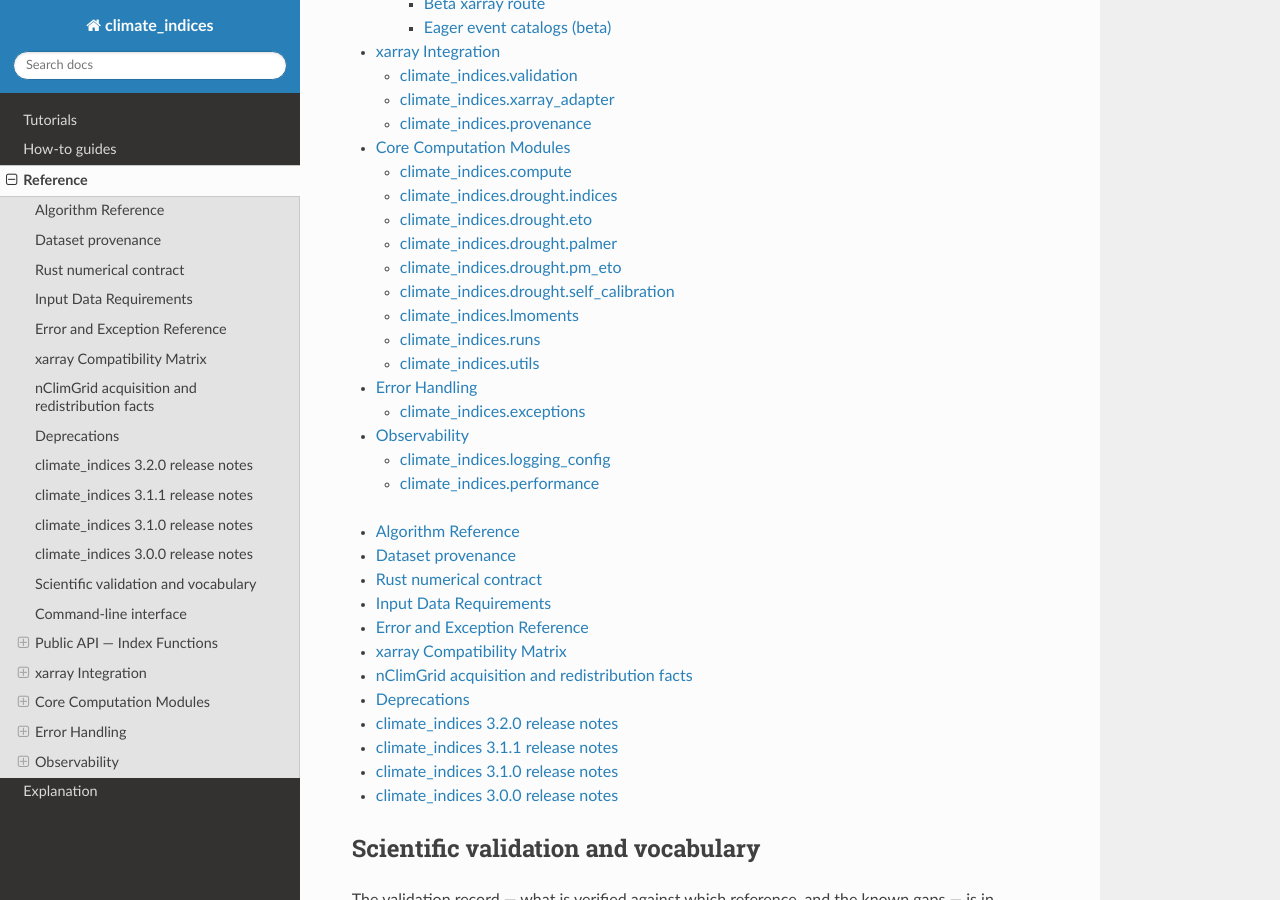
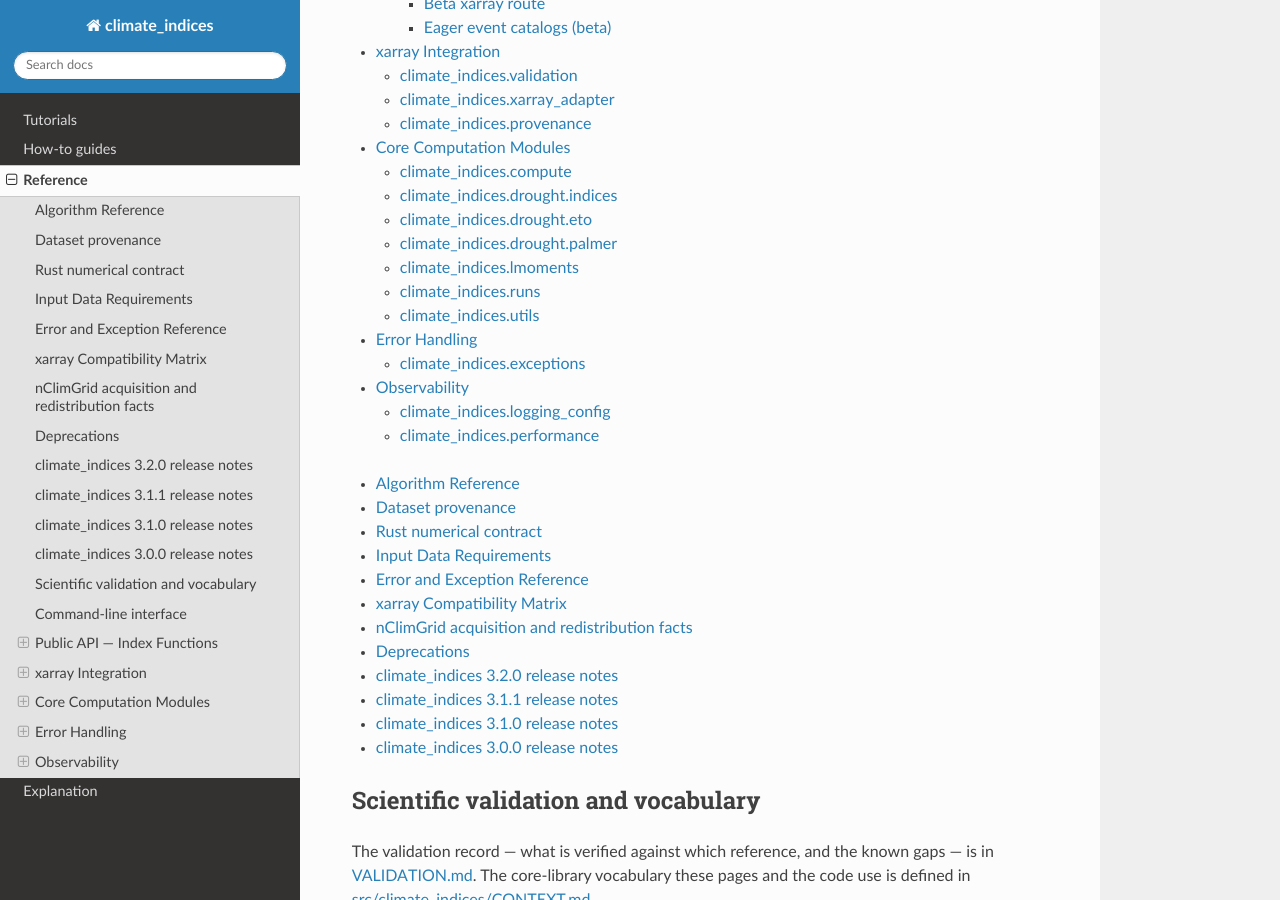
Before and after one commit to monocongo/climate_indices, a Sphinx documentation site: the page built from docs/reference.md, in a window 1280 px wide and 900 px high, scrolled down 456 px. Built offline with Sphinx 7.4.7 and the Read the Docs theme 3.1.0, drawn with Linux system fonts in a browser that asks for light colours; some of the changed text lies outside the part shown.

Commit message:
docs(drought): drop reference entries that repeat a section id
The API reference never listed pm_eto or self_calibration. Adding their
moved modules put a second References section on the page, which fails the
warnings-as-errors docs build.

Refs #1555

````diff
--- a/docs/reference.md
+++ b/docs/reference.md
@@ -924,20 +924,6 @@ The record each output variable carries; see {doc}`provenance`.
    :members:
 ```
 
-### climate_indices.drought.pm_eto
-
-```{eval-rst}
-.. automodule:: climate_indices.drought.pm_eto
-   :members:
-```
-
-### climate_indices.drought.self_calibration
-
-```{eval-rst}
-.. automodule:: climate_indices.drought.self_calibration
-   :members:
-```
-
 ### climate_indices.lmoments
 
 ```{eval-rst}
````
